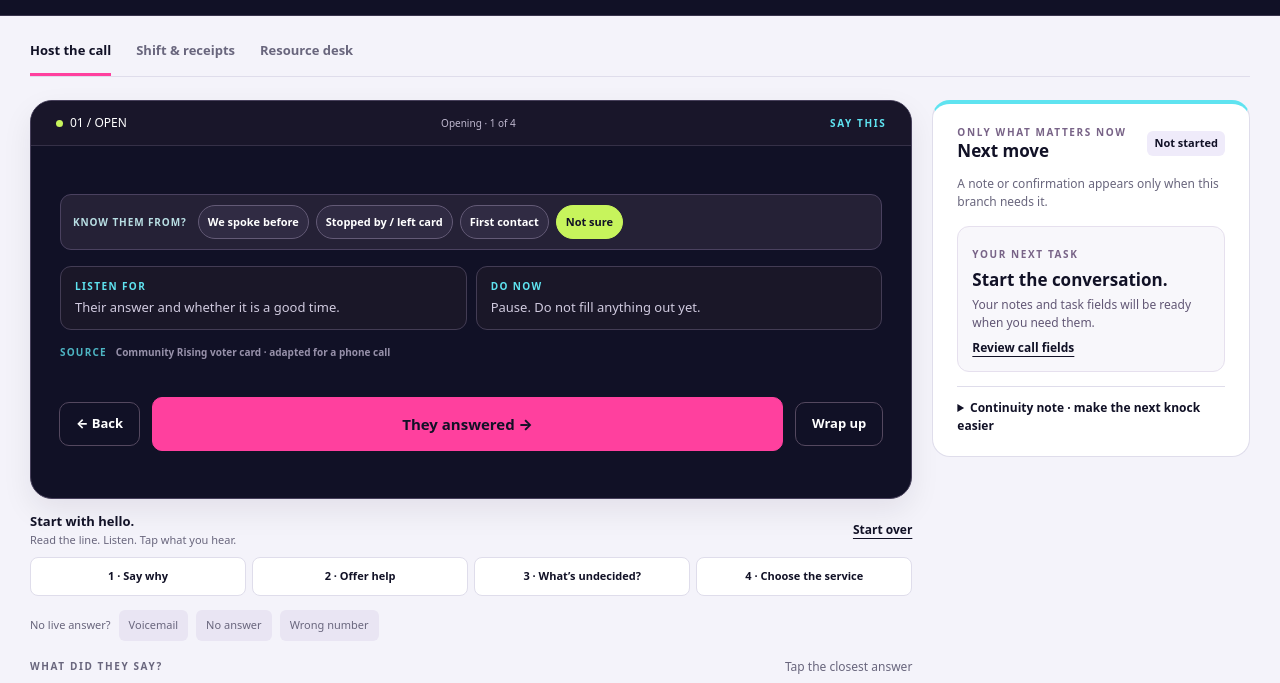
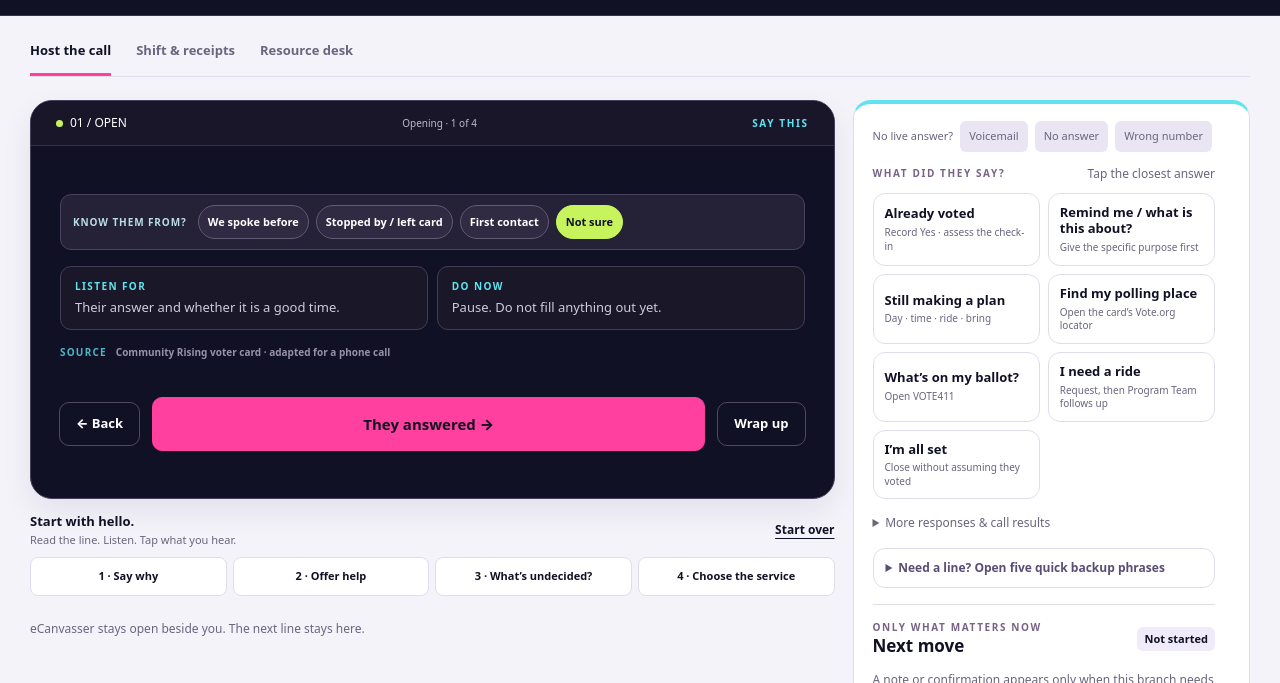
Before and after one commit to laurenbush305/scrambled-up-practice, a plain HTML site: page gotv-cockpit/index.html in a window 1280 px wide. Shown: the part 71-754 px from the top of the page. Drawn offline with Linux system fonts and the light colour scheme.

Commit message:
Optimize desktop call workspace with script left and response controls in sticky right panel

```diff
--- a/gotv-cockpit/index.html
+++ b/gotv-cockpit/index.html
@@ -88,6 +88,40 @@
 #host .chip small{font-size:11px}
 }
 
+
+/* Desktop operator mode: answer choices alongside the live spoken script. */
+@media(min-width:981px){
+  #host .grid{grid-template-columns:minmax(0,1.68fr) minmax(370px,.83fr);gap:18px;align-items:start}
+  #host .stage-body>.say{font-size:clamp(32px,2.65vw,39px);line-height:1.27;max-width:none}
+  #host .stage-body .script-meta{grid-template-columns:1fr 1fr}
+  #host .task-panel.sticky{top:14px;padding:17px 19px;max-height:calc(100vh - 28px);overflow-y:auto;overscroll-behavior:contain;scrollbar-gutter:stable}
+  #host .desktop-response-dock .connect-results{margin:0 0 13px;gap:7px}
+  #host .desktop-response-dock .connect-results button{padding:7px 9px}
+  #host .desktop-response-dock .responses{margin-top:0}
+  #host .desktop-response-dock .chips{gap:8px}
+  #host .desktop-response-dock .chip{min-height:63px;font-size:13px;padding:10px 11px}
+  #host .desktop-response-dock .chip small{font-size:10px;line-height:1.35}
+  #host .desktop-response-dock .freeze-card{margin:11px 0 16px}
+  #host .desktop-response-dock .freeze-card summary{font-size:12px;padding:10px 12px}
+  #host .desktop-response-dock + .task-top{border-top:1px solid var(--line);padding-top:15px}
+  #host .task-panel .next-task{padding:11px;margin-top:12px}
+  #host .task-panel .next-task h3{font-size:15px}
+  #host .task-panel .next-task p{font-size:11px}
+}
+@media(min-width:981px) and (max-height:790px){
+  #host .stage-body{padding:20px 24px 14px}
+  #host .stage-body>.say{font-size:clamp(31px,2.5vw,36px);line-height:1.23;margin-bottom:14px}
+  #host .stage-body .script-meta{margin-top:12px}
+  #host .stage-body .script-meta>div{padding:10px 12px}
+  #host .stage-top{padding:11px 20px}
+  #host .stage-controls{padding:0 22px 14px}
+  #host .progress{padding:0 22px 14px}
+}
+@media(max-width:980px){
+  #host .desktop-response-dock{margin-bottom:15px}
+  #host .desktop-response-dock .responses{margin-top:8px}
+}
+
 </style>
 </head>
 <body>
@@ -107,7 +141,10 @@
 </article>
 <div class="host-toolbar"><div class="host-phase"><strong id="focus-title">Start with hello.</strong><span id="focus-sub">Read the line. Listen. Tap what you hear.</span></div><button class="utility" id="new-call">Start over</button></div>
 <div class="step-rail" aria-label="Jump between script sections"><button data-step="0">1 · Say why</button><button data-step="1">2 · Offer help</button><button data-step="2">3 · What’s undecided?</button><button data-step="3">4 · Choose the service</button></div>
-<div class="connect-results"><span>No live answer?</span><button data-route="voicemail">Voicemail</button><button data-route="noanswer">No answer</button><button data-route="wrong">Wrong number</button></div>
+<p class="end-note" id="last-receipt">eCanvasser stays open beside you. The next line stays here.</p>
+</div>
+<aside class="panel task-panel sticky" aria-labelledby="tasks-title">
+<div class="desktop-response-dock" aria-label="Call outcomes and responses"><div class="connect-results"><span>No live answer?</span><button data-route="voicemail">Voicemail</button><button data-route="noanswer">No answer</button><button data-route="wrong">Wrong number</button></div>
 <div class="responses" id="responses"><div class="section-head"><span class="eyebrow">What did they say?</span><span class="small muted">Tap the closest answer</span></div>
 <div class="chips" id="response-main">
 <button class="chip" data-route="voted">Already voted<small>Record Yes · assess the check-in</small></button>
@@ -129,9 +166,8 @@
 <p><b>They said a lot:</b> “Okay, I’m going to repeat that back so I make sure I understood you.”</p>
 <div class="backup-tip">Give the reason for calling before relying on someone remembering an earlier conversation.</div>
 </div></details>
-<p class="end-note" id="last-receipt">eCanvasser stays open beside you. The next line stays here.</p>
 </div>
-<aside class="panel task-panel sticky" aria-labelledby="tasks-title">
+
 <div class="task-top"><div><div class="eyebrow">Only what matters now</div><h3 id="tasks-title">Next move</h3></div><span class="count" id="task-count">Not started</span></div>
 <p class="small muted" id="task-hint">A note or confirmation appears only when this branch needs it.</p>
 <div class="next-task" id="next-task" aria-live="polite"><span class="eyebrow">Your next task</span><h3 id="next-task-title">Start the conversation.</h3><p id="next-task-copy">Your notes and task fields will be ready when you need them.</p><button class="utility" id="task-action">Review call fields</button></div>
```
